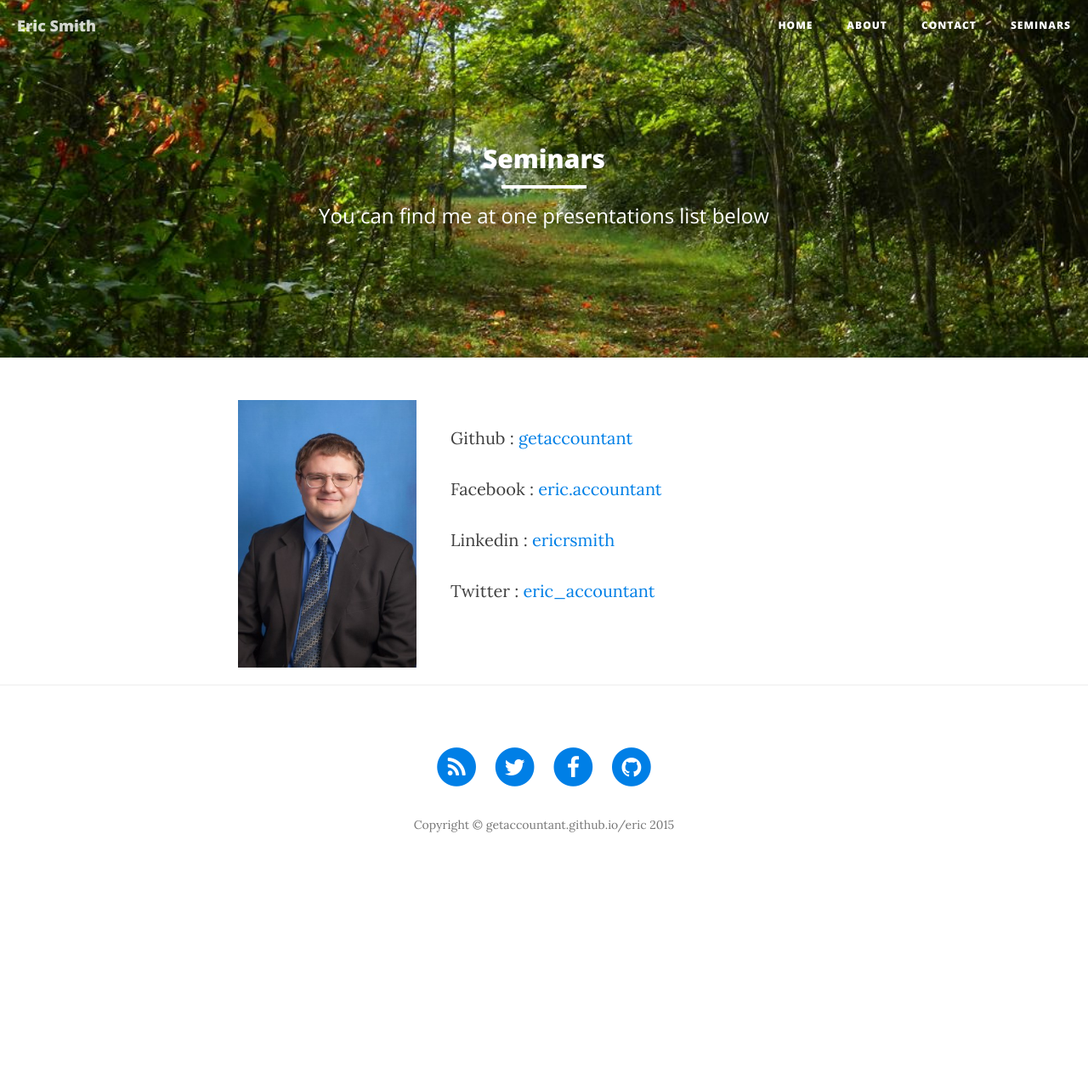
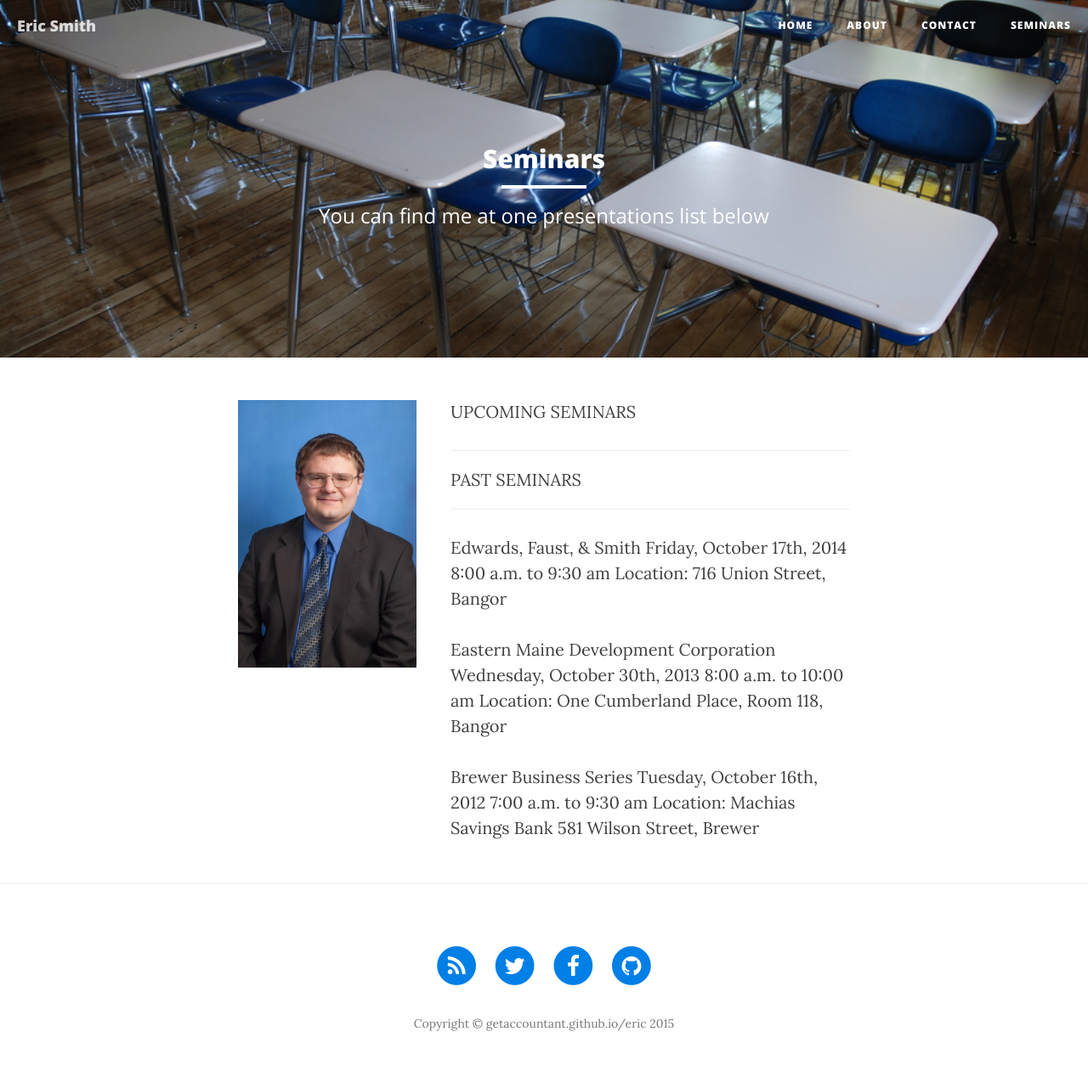
Before and after one commit to grumaccountant/eric, a Jekyll site: the page built from seminars.html, in a window 1280 px wide. Shown: the whole page at 85% size. Built offline with Jekyll 4.4.1, drawn with Linux system fonts in a browser that asks for light colours; nearby versions of some CDN libraries; before the commit the page ends 1047 px from its top, so only the background shows below that.

Commit message:
Update seminars.html

```diff
--- a/seminars.html
+++ b/seminars.html
@@ -2,7 +2,7 @@
 layout: page
 title: "Seminars"
 description: "You can find me at one presentations list below"
-header-img: "img/about-bg.jpg"
+header-img: "img/sem-bg.jpg"
 ---
 
 <div class="container-fluid">
@@ -11,10 +11,27 @@ header-img: "img/about-bg.jpg"
     <img src="../img/me-about.jpg" width="210">
     </div>
     <div class="col-xs-8">
-      <p>Github : <a href="https://github.com/{{site.github_username}}"=>{{site.github_username}}</a></p>
-      <p>Facebook : <a href="https://facebook.com/{{site.facebook_username}}"=>{{site.facebook_username}}</a></p>
-      <p>Linkedin : <a href="https://www.linkedin.com/in/{{site.linkedin_username}}"=>{{site.linkedin_username}}</a></p>
-      <p>Twitter : <a href="https://twitter.com/{{site.twitter_username}}"=>{{site.twitter_username}}</a></p>
+UPCOMING SEMINARS
+<p>
+<p>
+<p>
+<hr>
+PAST SEMINARS
+<hr>
+<p>
+Edwards, Faust, & Smith
+Friday, October 17th, 2014 8:00 a.m. to 9:30 am
+Location:  716 Union Street, Bangor
+<p>
+Eastern Maine Development Corporation
+Wednesday, October 30th, 2013  8:00 a.m. to 10:00 am
+Location: One Cumberland Place, Room 118, Bangor
+<p>
+Brewer Business Series
+Tuesday, October 16th, 2012 7:00 a.m. to 9:30 am
+Location:  Machias Savings Bank 581 Wilson Street, Brewer
+
+
     </div>
   </div>
 </div>
```
